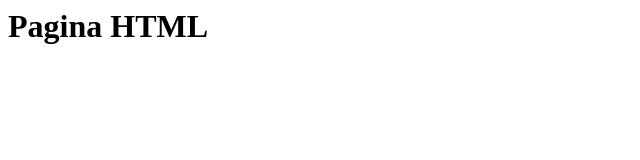
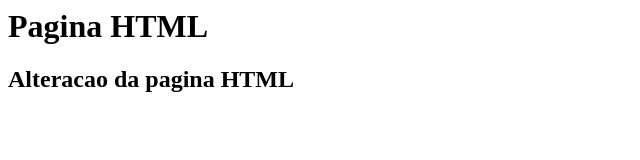
Before and after one commit to jorgeobrecht/gama-no-github, a plain HTML site: page index.html in a window 1280 px wide. Shown: the whole page, without its empty margins (0-640 px from the left). Drawn offline with Linux system fonts and the light colour scheme.

Commit message:
alter index.html

```diff
--- a/index.html
+++ b/index.html
@@ -1,5 +1,6 @@
 <html>
     <body>
         <h1>Pagina HTML</h1>
+        <h2>Alteracao da pagina HTML</h2>
     </body>
 </html>
```
